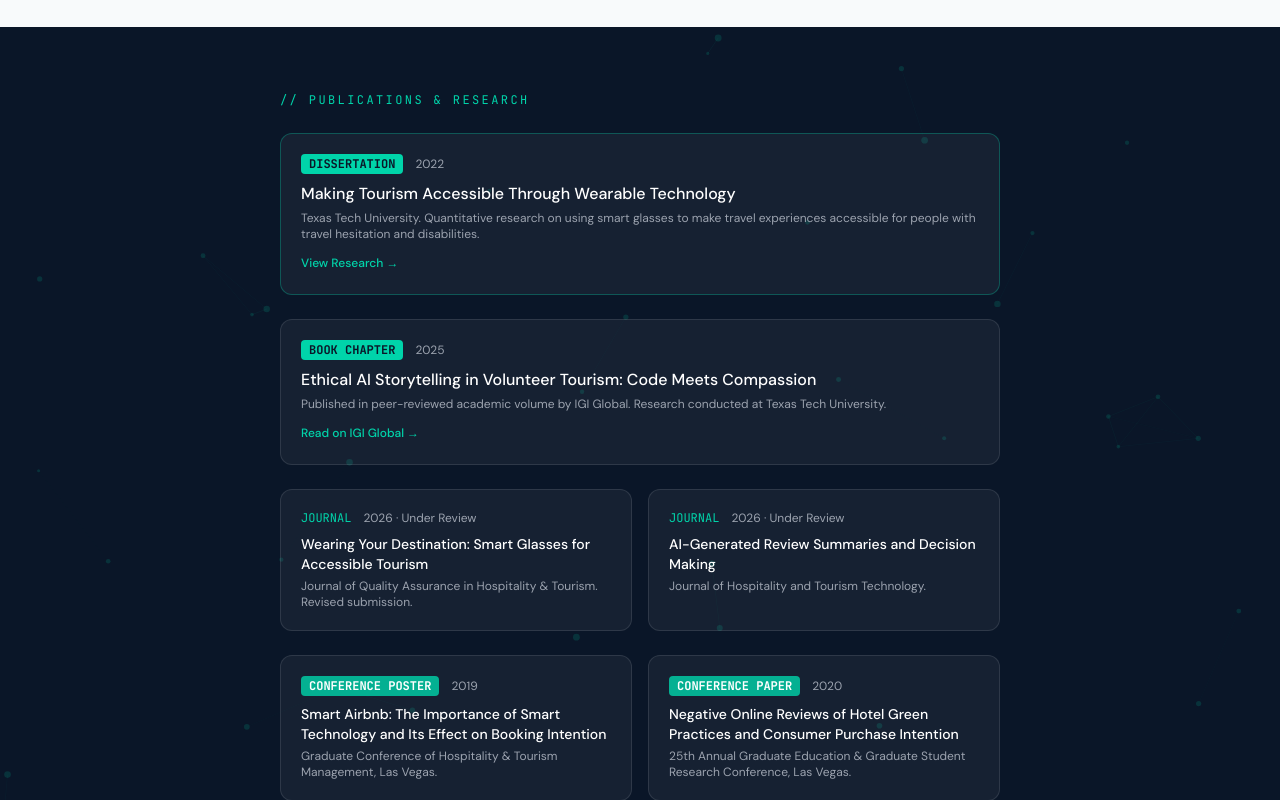
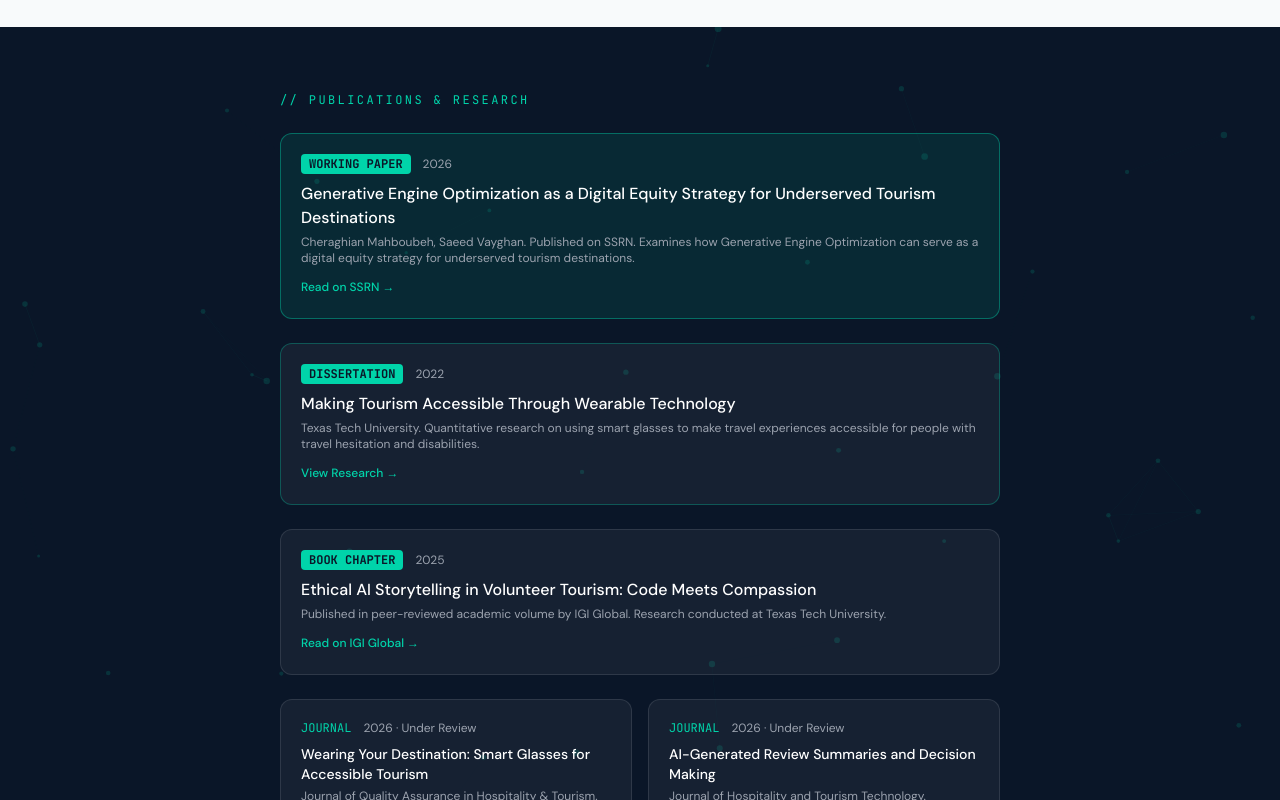
Before and after one commit to miac-design/miarenai, a Next.js app: page /about in a window 1280 px wide. Shown: the part 1980-2780 px from the top of the page. Built offline with nearby package versions, Linux system fonts and the light colour scheme.

Commit message:
Add GEO digital equity paper to publications section

```diff
--- a/app/about/page.tsx
+++ b/app/about/page.tsx
@@ -196,6 +196,28 @@ export default function AboutPage() {
         <div className="relative z-10 max-w-3xl mx-auto px-6">
           <p className="section-label mb-6">// PUBLICATIONS & RESEARCH</p>
 
+          {/* GEO Working Paper (Featured) */}
+          <div className="bg-teal/10 border border-teal/40 rounded-xl p-5 mb-6">
+            <div className="flex items-center gap-3 mb-2">
+              <span className="text-xs font-mono font-bold text-navy bg-teal rounded px-2 py-0.5">WORKING PAPER</span>
+              <span className="text-xs text-gray-400">2026</span>
+            </div>
+            <p className="text-base text-white font-medium mb-1">
+              Generative Engine Optimization as a Digital Equity Strategy for Underserved Tourism Destinations
+            </p>
+            <p className="text-xs text-gray-400 mb-2">
+              Cheraghian Mahboubeh, Saeed Vayghan. Published on SSRN. Examines how Generative Engine Optimization can serve as a digital equity strategy for underserved tourism destinations.
+            </p>
+            <a
+              href="https://papers.ssrn.com/sol3/papers.cfm?abstract_id=6806318"
+              target="_blank"
+              rel="noopener noreferrer"
+              className="text-teal text-xs font-medium hover:underline"
+            >
+              Read on SSRN →
+            </a>
+          </div>
+
           {/* Dissertation */}
           <div className="bg-white/5 border border-teal/30 rounded-xl p-5 mb-6">
             <div className="flex items-center gap-3 mb-2">
```
